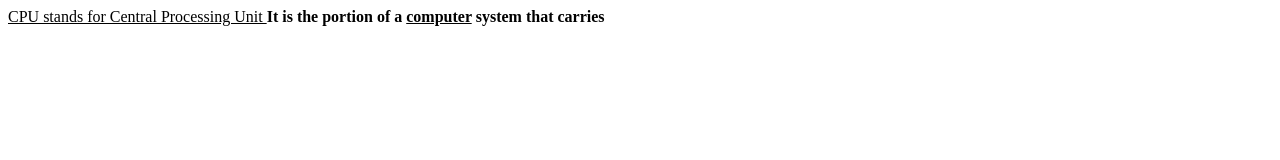
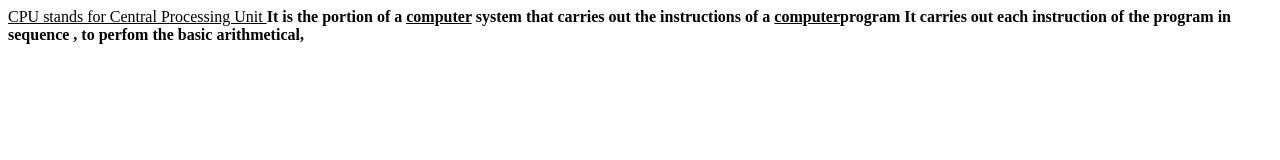
Before and after one commit to iamneo-production/edafcabdecebcdaadaeccdfffebaeceaec, a website: page public/index.html in a window 1280 px wide. Drawn offline with Linux system fonts and the light colour scheme.

Commit message:
Backup Commit

```diff
--- a/public/index.html
+++ b/public/index.html
@@ -6,7 +6,9 @@
         <p>
         <u> CPU stands for Central Processing Unit </u>
         <b> It is the portion of a <u>computer</u> system that carries </b>
-
+         <b>out the instructions of a <u>computer</u>program</b>
+         <b>It carries out each instruction of the program in sequence ,</b>
+         <b>to perfom the basic arithmetical,</b>
     </p>
     </body>
 </html>
```
